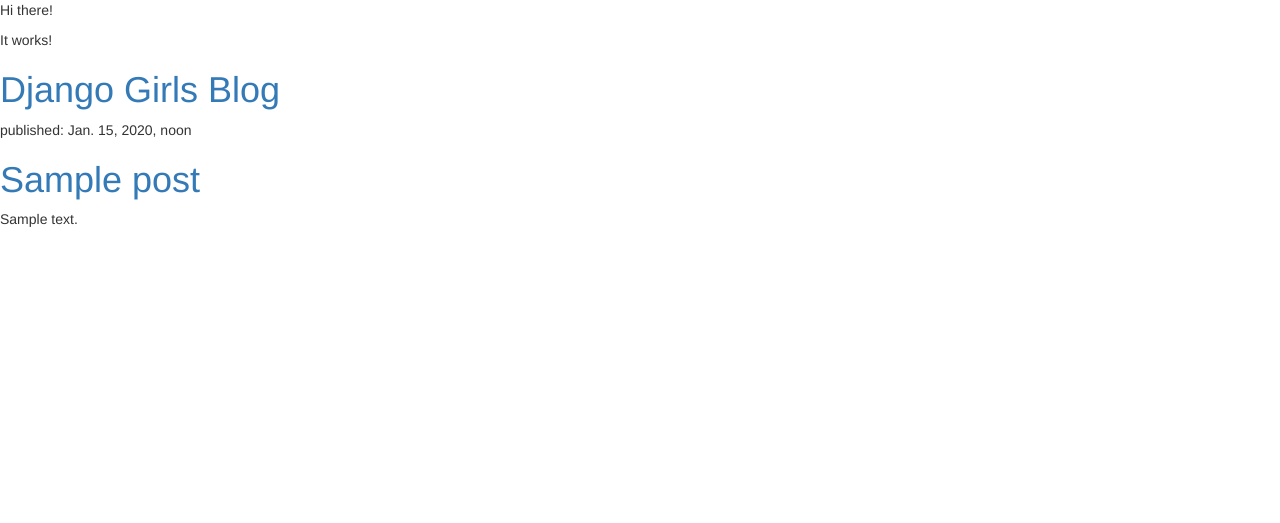
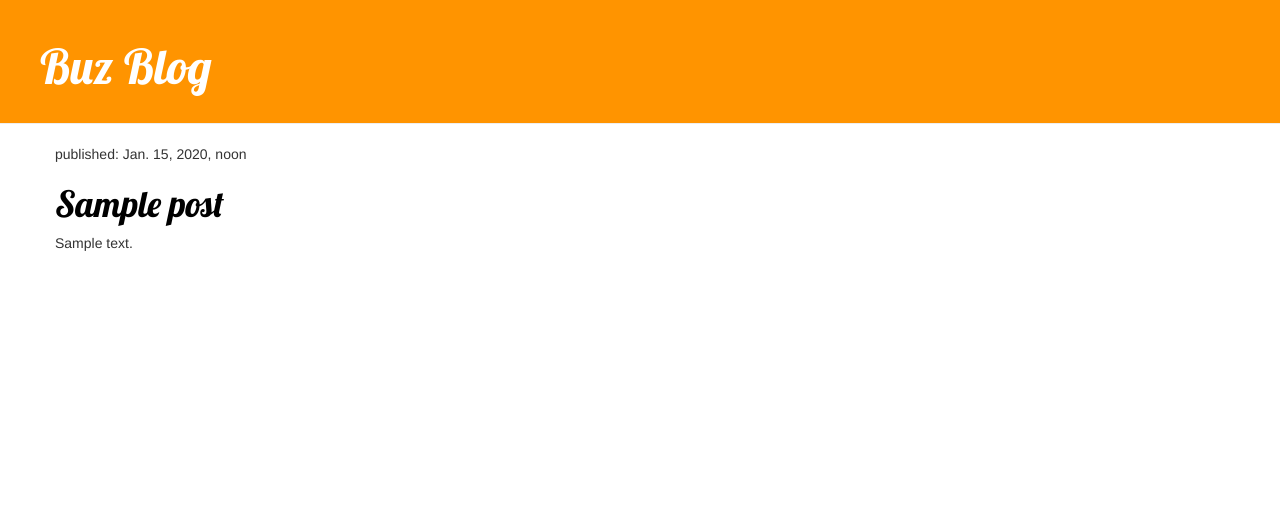
Before and after one commit to buzsb/django_practice_blog, a Django app: template blog_app/templates/blog_app/post_list.html in a window 1280 px wide. Shown: the top 523 px of the page. Run offline with Django 3.2, Linux system fonts and the light colour scheme; the template is opened without the code that fills it: values that come from a table or form of the project are taken from there, others are empty; tables that the repository leaves empty hold one stand-in row (values such as "Sample post"); some libraries are stand-ins or nearby versions.

Commit message:
created style.css file for blog_app, in static file style.css added stylization for blog_app componets, modified post_list template for work with static files, added classes to post_list template components for easy work with them

```diff
--- /dev/null
+++ b/blog_app/static/blog_app/style.css
@@ -0,0 +1,42 @@
+.page-header {
+    background-color: #ff9400;
+    margin-top: 0;
+    padding: 20px 20px 20px 40px;
+}
+
+.page-header h1, .page-header h1 a, .page-header h1 a:visited, .page-header h1 a:active {
+    color: #ffffff;
+    font-size: 36pt;
+    text-decoration: none;
+}
+
+.content {
+    margin-left: 40px;
+}
+
+h1, h2, h3, h4 {
+    font-family: 'Lobster', cursive;
+}
+
+.save {
+    float: right;
+}
+
+.post-form textarea, .post-form input {
+    width: 100%;
+}
+
+.top-menu, .top-menu:hover, .top-menu:visited {
+    color: #ffffff;
+    float: right;
+    font-size: 26pt;
+    margin-right: 20px;
+}
+
+.post {
+    margin-bottom: 70px;
+}
+
+.post h1 a, .post h1 a:visited {
+    color: #000000;
+}
--- a/blog_app/templates/blog_app/post_list.html
+++ b/blog_app/templates/blog_app/post_list.html
@@ -1,22 +1,32 @@
+{% load staticfiles %}
+
 <html>
     <head>
         <link rel="stylesheet" href="//maxcdn.bootstrapcdn.com/bootstrap/3.3.7/css/bootstrap.min.css">
         <link rel="stylesheet" href="//maxcdn.bootstrapcdn.com/bootstrap/3.3.7/css/bootstrap-theme.min.css">
+        <link href="https://fonts.googleapis.com/css?family=Lobster&subset=latin,latin-ext" rel="stylesheet" type="text/css">
+        <link rel="stylesheet" href="{% static 'blog_app/style.css' %}">
         <title>buz blog</title>
     </head>
     <body>
-        <p>Hi there!</p>
-        <p>It works!</p>
-        <div>
-            <h1><a href="/">Django Girls Blog</a></h1>
+        <div class="page-header">
+            <h1><a href="/">Buz Blog</a></h1>
         </div>
 
-    {% for post in posts %}
-        <div>
-            <p>published: {{ post.published_date }}</p>
-            <h1><a href="">{{ post.title }}</a></h1>
-            <p>{{ post.text|linebreaksbr }}</p>
+        <div class="content container">
+            <div class="row">
+                <div class="col-md-8">
+                    {% for post in posts %}
+                        <div class="post">
+                            <div class="date">
+                                <p>published: {{ post.published_date }}</p>
+                            </div>
+                            <h1><a href="">{{ post.title }}</a></h1>
+                            <p>{{ post.text|linebreaksbr }}</p>
+                        </div>
+                    {% endfor %}
+                </div>
+            </div>
         </div>
-    {% endfor %}
     </body>
 </html>
```
